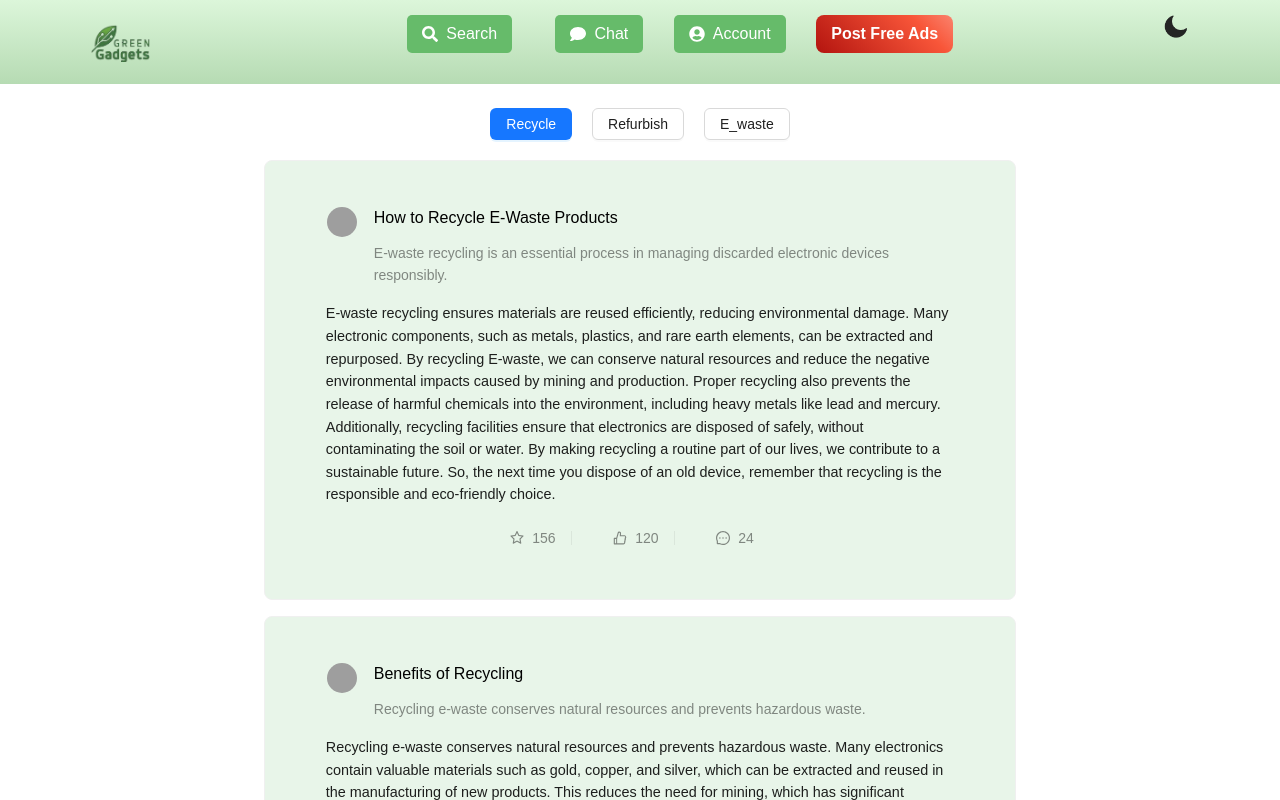
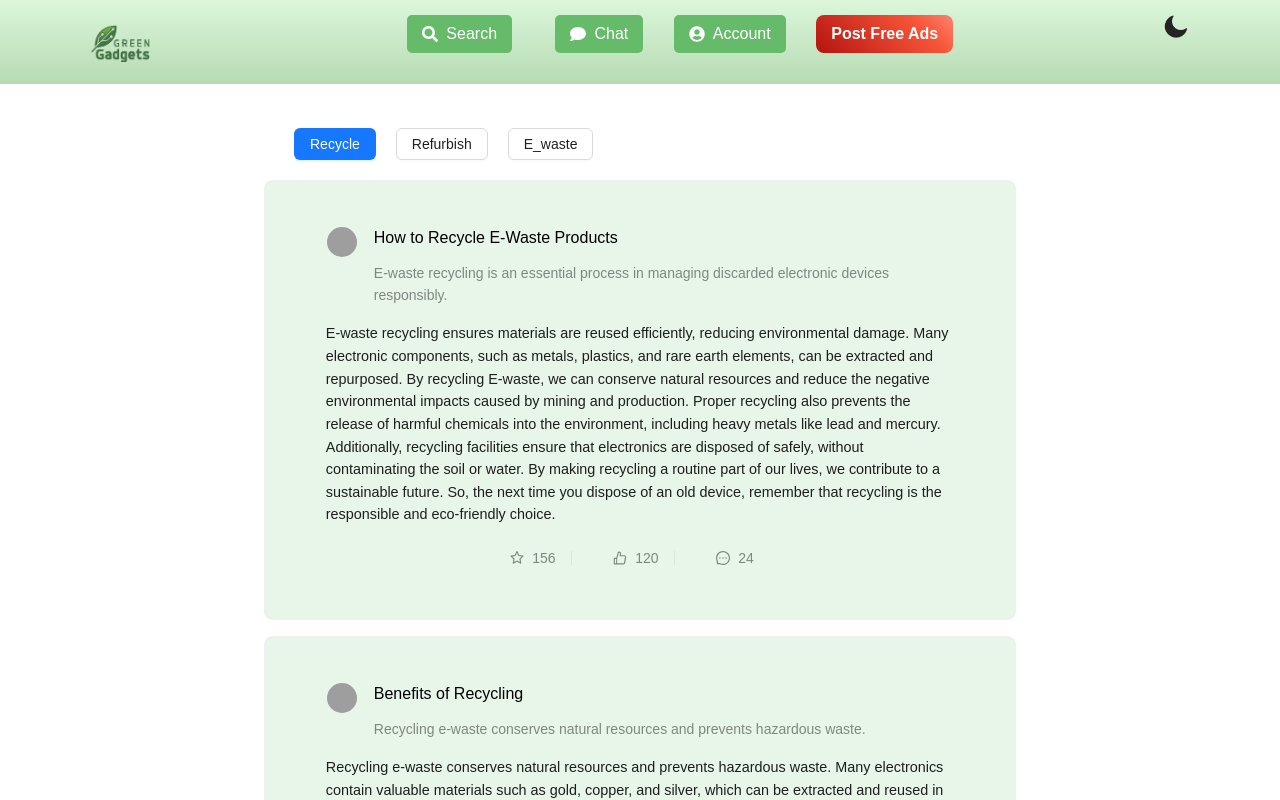
Before and after one commit to tahmidkhanshuvo/Green-Gadgets, a React (Vite) app: page /blog in a window 1280 px wide. Built offline with nearby package versions, Linux system fonts and the light colour scheme; grey boxes are pictures that could not be loaded.

Commit message:
modified Blog page and implemented ant design

```diff
--- a/src/components/Blog/Blog.jsx
+++ b/src/components/Blog/Blog.jsx
@@ -2,6 +2,7 @@ import React, { useState } from "react";
 import { List, Avatar, Space, Button, Card } from "antd";
 import { LikeOutlined, MessageOutlined, StarOutlined } from "@ant-design/icons";
 import "antd/dist/reset.css";
+
 
 const articles = {
   recycle: [
@@ -94,12 +95,12 @@ const Blog = ({ themeMode }) => {
 
   // Define colors for light and dark mode
   const isDarkMode = themeMode === "dark";
-  const cardBackground = isDarkMode ? "#579040" : "#e8f5e9";
+  const cardBackground = isDarkMode ? "#e8f5e9" : "#e8f5e9";
   const textColor = isDarkMode ? "#000" : "#000";
 
   return (
     <div style={{ padding: "24px", maxWidth: "800px", margin: "auto", color: textColor }}>
-      <div style={{ textAlign: "center", marginBottom: "20px" }}>
+      <div style={{ textAlign: "matchParent", margin: "20px" }}>
         {Object.keys(articles).map((topic) => (
           <Button
             key={topic}
```
